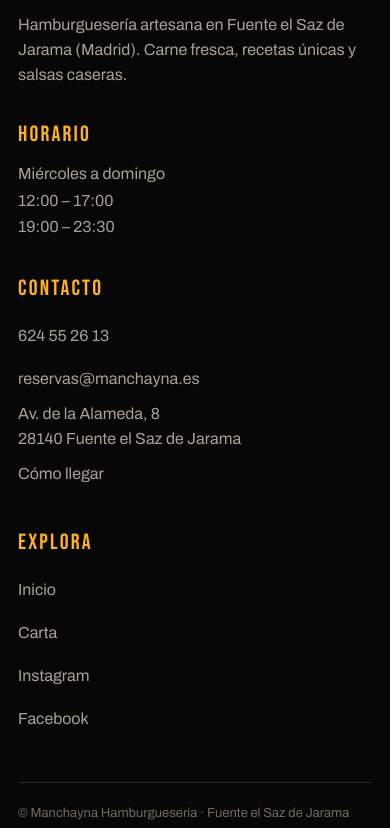
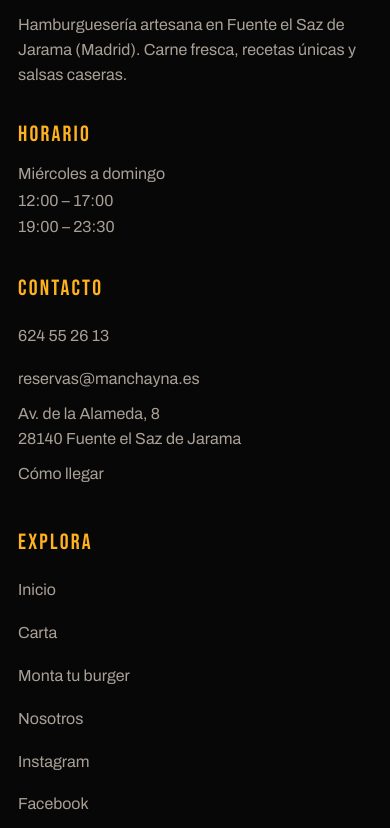
Before and after one commit to Roberjr10/manchayna-carretilla, a plain HTML site: page carretilla-v2/crea-tu-burger.html in a window 390 px wide. Shown: the part 2074-2902 px from the top of the page. Drawn offline with Linux system fonts and the light colour scheme.

Commit message:
Movil: el pie llega al fondo y enlaces del pie iguales en las tres paginas
Co-Authored-By: Claude Opus 5 <noreply@anthropic.com>

```diff
--- a/carretilla-v2/crea-tu-burger.html
+++ b/carretilla-v2/crea-tu-burger.html
@@ -128,7 +128,7 @@
       <div><img src="../shared/img/logo.png" alt="Manchayna" loading="lazy"><p>Hamburguesería artesana en Fuente el Saz de Jarama (Madrid). Carne fresca, recetas únicas y salsas caseras.</p></div>
       <div><h4>Horario</h4><ul><li>Miércoles a domingo</li><li>12:00 – 17:00</li><li>19:00 – 23:30</li></ul></div>
       <div><h4>Contacto</h4><ul><li><a data-tel href="#">624 55 26 13</a></li><li><a href="mailto:reservas@manchayna.es">reservas@manchayna.es</a></li><li>Av. de la Alameda, 8<br>28140 Fuente el Saz de Jarama</li><li><a data-maps href="#">Cómo llegar</a></li></ul></div>
-      <div><h4>Explora</h4><ul><li><a href="index.html">Inicio</a></li><li><a href="carta.html">Carta</a></li><li><a href="https://www.instagram.com/manchayna.burger/" target="_blank" rel="noopener">Instagram</a></li><li><a href="https://www.facebook.com/people/Manchayna-Burger/61566364282932/" target="_blank" rel="noopener">Facebook</a></li></ul></div>
+      <div><h4>Explora</h4><ul><li><a href="index.html">Inicio</a></li><li><a href="carta.html">Carta</a></li><li><a href="crea-tu-burger.html">Monta tu burger</a></li><li><a href="index.html#nosotros">Nosotros</a></li><li><a href="https://www.instagram.com/manchayna.burger/" target="_blank" rel="noopener">Instagram</a></li><li><a href="https://www.facebook.com/people/Manchayna-Burger/61566364282932/" target="_blank" rel="noopener">Facebook</a></li></ul></div>
     </div>
     <p class="legal">© Manchayna Hamburguesería · Fuente el Saz de Jarama</p>
   </div>
--- a/carretilla-v2/styles.css
+++ b/carretilla-v2/styles.css
@@ -224,7 +224,7 @@ body.nav-open .site-nav { background: var(--bg); border-bottom: 2px solid var(--
 }
 @media (max-width: 900px) {
   :root { --hd-h: 64px; }
-  body { padding-bottom: 66px; }
+  body { padding-bottom: 0; }
   .wrap { padding: 0 18px; }
   .brand img { height: 42px; }
   .pill .more { display: none; }
@@ -412,7 +412,7 @@ dialog.cart { max-width: min(540px, 100vw - 20px); background: var(--card); colo
 .cart-form .btn { width: 100%; }
 
 @media (max-width: 900px) {
-  body { padding-bottom: 66px; }
+  body { padding-bottom: 0; }
   .cartbar { bottom: 62px; }
   .cartbar .wrap { gap: 12px; padding-top: 10px; padding-bottom: 10px; }
   .cart-open { font-size: 16px; padding: 10px 16px; min-height: 46px; }
@@ -433,5 +433,7 @@ dialog.cart { max-width: min(540px, 100vw - 20px); background: var(--card); colo
   .btn.mini { min-height: 44px; }
   /* la barra del pedido se apoya sobre la barra de acciones, respetando el iPhone */
   .cartbar { bottom: calc(62px + env(safe-area-inset-bottom)); }
-  body.builder-page { padding-bottom: calc(124px + env(safe-area-inset-bottom)); }
+  .ft { padding-bottom: calc(80px + env(safe-area-inset-bottom)); }
+  body:has(.cartbar:not(.is-empty)) .ft { padding-bottom: calc(152px + env(safe-area-inset-bottom)); }
+  body.builder-page .ft { padding-bottom: calc(140px + env(safe-area-inset-bottom)); }
 }
```
Also changed, not shown: carretilla-v2/carta.html (+1 -1 lines), carretilla-v2/index.html (+1 -2 lines).
